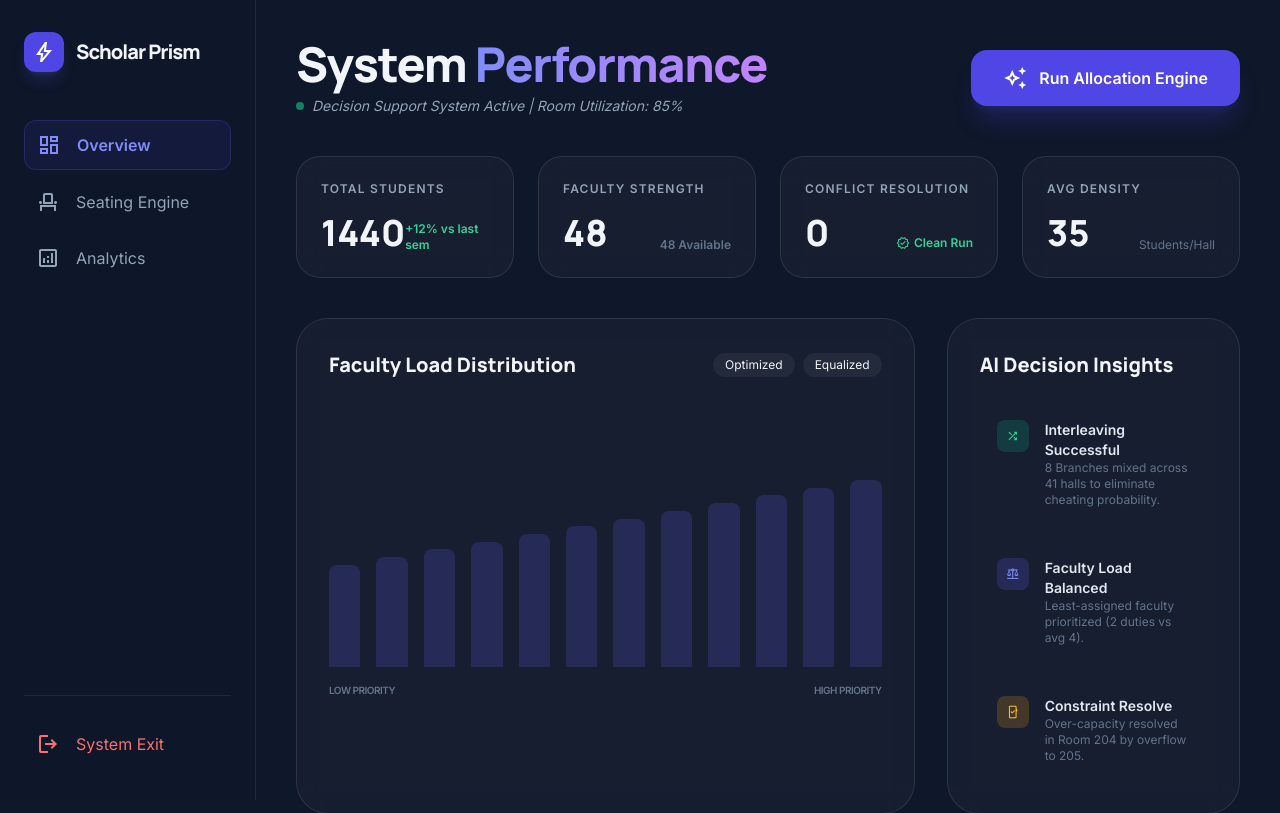
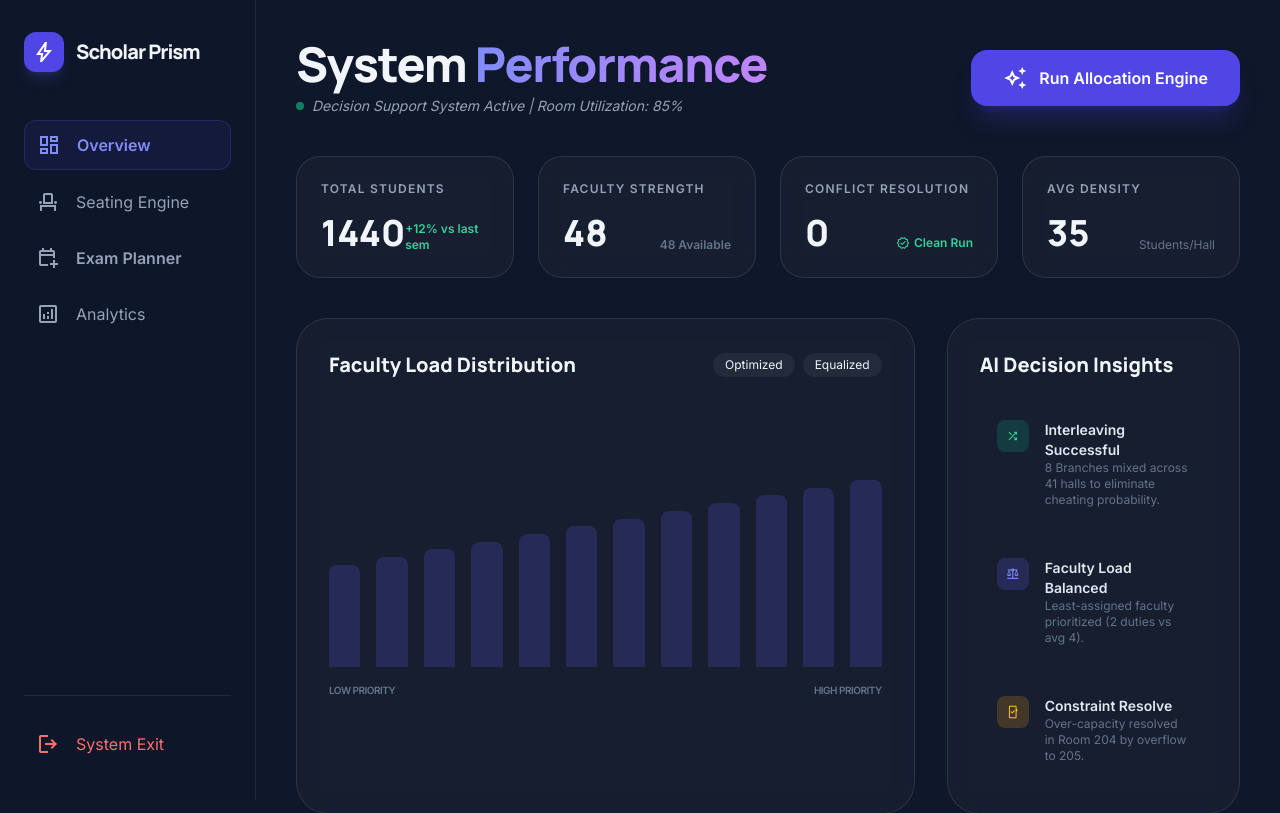
Before and after one commit to Prajwalkumar2005/AI-TIMETABLE-PROJECT---CLG-USELESS-STUFF-FORMALITY, a Flask app: page /dashboard in a window 1280 px wide. Shown: the top 813 px of the page. Run offline with Flask 3, Linux system fonts and the light colour scheme; the visitor is signed in with stand-in values (Sample User, id 1); some libraries are stand-ins or nearby versions.

Commit message:
feat(ui): add exam planner link to main navigation sidebar

```diff
--- a/project/templates/dashboard.html
+++ b/project/templates/dashboard.html
@@ -51,6 +51,10 @@
             <a href="{{ url_for('seating') }}" class="flex items-center gap-4 p-3 rounded-xl hover:bg-white/5 text-slate-400 transition-all">
                 <span class="material-symbols-outlined">event_seat</span>
                 <span class="hidden lg:block">Seating Engine</span>
+            </a>
+            <a href="{{ url_for('generate') }}" class="flex items-center gap-4 p-3 rounded-xl hover:bg-white/5 text-slate-400 transition-all">
+                <span class="material-symbols-outlined">calendar_add_on</span>
+                <span class="hidden lg:block font-semibold">Exam Planner</span>
             </a>
             <a href="#" class="flex items-center gap-4 p-3 rounded-xl hover:bg-white/5 text-slate-400 transition-all">
                 <span class="material-symbols-outlined">analytics</span>
```
